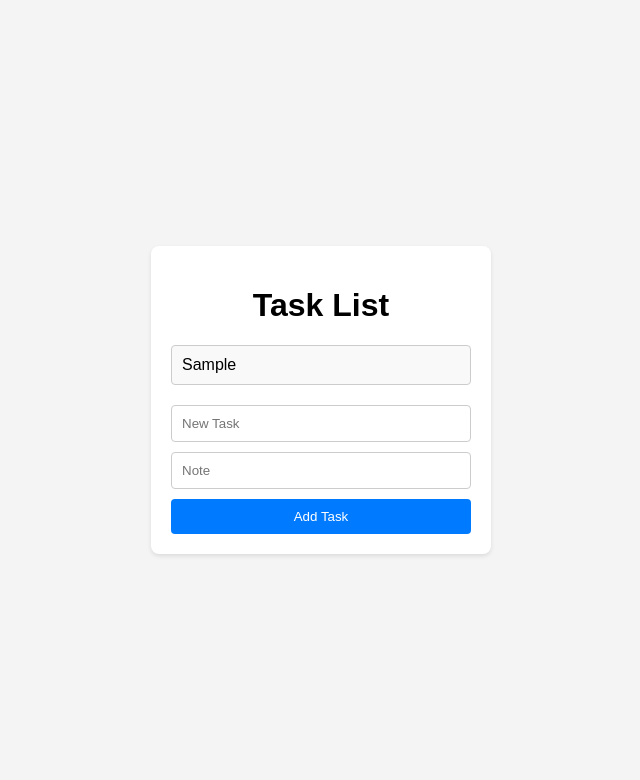
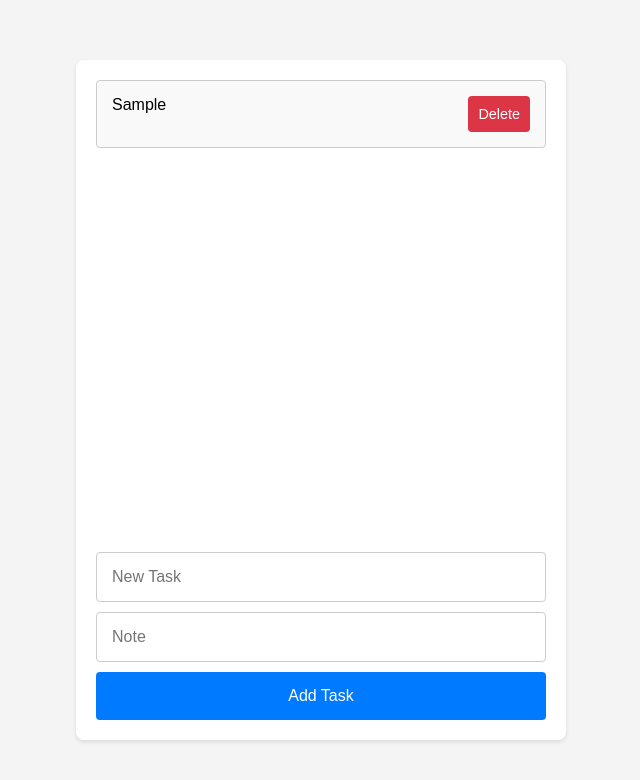
Before and after one commit to joaquinflorentino/joaquinflorentino.github.io, a plain HTML site: page index.html in a window 1280 px wide. Both pictures are taken after typing "Sample", "Sample" into the empty fields and a click on the button "Add Task". Shown: the whole page, without its empty margins (319-959 px from the left). Drawn offline with Linux system fonts and the light colour scheme.

Commit message:
updated ui and added task deletion functionality

```diff
--- a/index.html
+++ b/index.html
@@ -8,7 +8,6 @@
 </head>
 <body>
     <div class="container">
-        <h1>Task List</h1>
         <ul id="task-list"></ul>
         <form id="task-form">
             <input type="text" id="task-input" placeholder="New Task" required>
--- a/script.js
+++ b/script.js
@@ -1,3 +1,5 @@
+// script.js
+
 document.addEventListener('DOMContentLoaded', () => {
     const taskForm = document.getElementById('task-form');
     const taskInput = document.getElementById('task-input');
@@ -36,6 +38,16 @@ document.addEventListener('DOMContentLoaded', () => {
 
         li.appendChild(taskContent);
 
+        const deleteButton = document.createElement('button');
+        deleteButton.classList.add('delete-button');
+        deleteButton.textContent = 'Delete';
+        deleteButton.addEventListener('click', (e) => {
+            e.stopPropagation();
+            li.remove();
+        });
+
+        li.appendChild(deleteButton);
+
         taskList.appendChild(li);
 
         li.addEventListener('dragstart', (e) => {
--- a/style.css
+++ b/style.css
@@ -13,12 +13,16 @@ body {
     background: white;
     padding: 20px;
     border-radius: 8px;
-    box-shadow: 0 2px 4px rgba(0, 0, 0, 0.1);
-    width: 300px;
+    box-shadow: 0 2px 4px rgba(0,0,0,0.1);
+    width: 450px;
+    display: flex;
+    flex-direction: column;
+    height: 80vh;
 }
 
 h1 {
     text-align: center;
+    font-size: 1.5em;
 }
 
 form {
@@ -27,20 +31,22 @@ form {
     margin-top: 20px;
 }
 
-input[type="text"] {
-    padding: 10px;
+input[type="text"], select {
+    padding: 15px;
     margin-bottom: 10px;
     border: 1px solid #ccc;
     border-radius: 4px;
+    font-size: 1em;
 }
 
 button {
-    padding: 10px;
+    padding: 15px;
     background: #007BFF;
     color: white;
     border: none;
     border-radius: 4px;
     cursor: pointer;
+    font-size: 1em;
 }
 
 button:hover {
@@ -51,23 +57,32 @@ ul {
     list-style: none;
     padding: 0;
     margin: 0;
+    overflow-y: auto;
+    flex-grow: 1;
 }
 
 li {
     background: #f9f9f9;
     margin-bottom: 10px;
-    padding: 10px;
+    padding: 15px;
     border: 1px solid #ccc;
     border-radius: 4px;
     display: flex;
     justify-content: space-between;
-    align-items: center;
+    align-items: flex-start;
     cursor: pointer;
-    word-break: break-all;
+    font-size: 1em;
 }
 
 li.dragging {
     opacity: 0.5;
+}
+
+.task-container {
+    display: flex;
+    flex-direction: column;
+    flex-grow: 1;
+    word-break: break-word;
 }
 
 .note {
@@ -75,17 +90,18 @@ li.dragging {
     margin-top: 5px;
     font-size: 0.9em;
     color: #555;
-    word-break: break-all;
+    word-break: break-word;
 }
 
 .task-content {
     flex-grow: 1;
-    word-break: break-all;
+    word-break: break-word;
 }
 
 .task-buttons {
     display: flex;
     flex-direction: column;
+    margin-left: 10px;
 }
 
 .task-buttons button {
@@ -94,9 +110,11 @@ li.dragging {
     background: #007BFF;
     border: none;
     color: white;
-    padding: 5px;
+    padding: 10px;
     border-radius: 4px;
     cursor: pointer;
+    white-space: nowrap;
+    font-size: 0.9em;
 }
 
 .task-buttons button:hover {
@@ -107,9 +125,11 @@ li.dragging {
     background: #dc3545;
     border: none;
     color: white;
-    padding: 5px;
+    padding: 10px;
     border-radius: 4px;
     cursor: pointer;
+    white-space: nowrap;
+    font-size: 0.9em;
 }
 
 .delete-button:hover {
```
